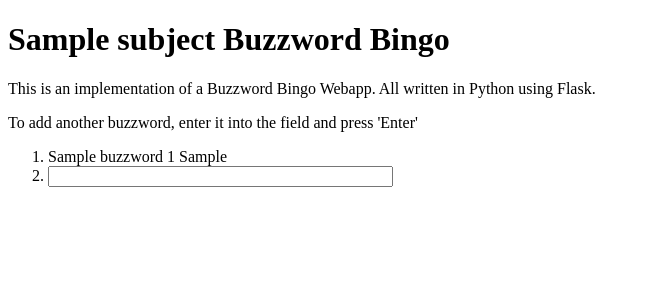
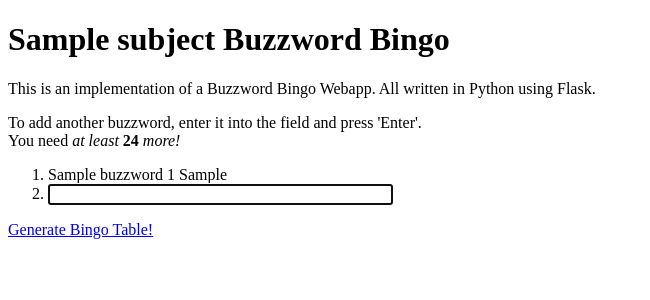
Before and after one commit to Circlebit/bwbingo, a Flask app: template app/templates/index.html in a window 1280 px wide. Shown: the top 300 px of the page, without its empty margins (0-650 px from the left). Run offline with Flask 2, Linux system fonts and the light colour scheme; the template is opened without the code that fills it: values that come from a table or form of the project are taken from there, most other values are stand-ins (such as "Sample title", 1, 10 or a date in 2020).

Commit message:
cosmetic changes

```diff
--- a/app/templates/index.html
+++ b/app/templates/index.html
@@ -10,12 +10,14 @@
 		<ol>
 
 	{% else %}
-		<p>To add another buzzword, enter it into the field and press 'Enter'</p>
+		<p>To add another buzzword, enter it into the field and press 'Enter'.<br>
+		You need <em>at least </em><strong>{{25-bwList.__len__()}}</strong> <em>more!</em></p>
 		<ol>
 
 		{% for buzzword in bwList %}
 			<li>{{ buzzword }}
-			<form action="" method="post" name="DelButtonForm" style="display:inline;"> <!-- delete button -->
+			<!-- delete button -->
+			<form action="" method="post" name="DelButtonForm" style="display:inline;">
 				{{ delButtonList[-1].delId( value=bwList.index(buzzword) ) }}
 				{{ delButtonList[-1].delButton() }}
 			</form>
@@ -25,9 +27,11 @@
 	{% endif %}
 			<!-- Input StringField -->
 			<li><form action="" method="post" name="BuzzwordForm">
-				{{ form.bwInput(size=40) }}<br>
+				{{ form.bwInput(size=40, autofocus=true, value="", autocomplete="off") }}<br>
 			</form></li>
 		</ol>
+
+		<a href="/game">Generate Bingo Table!</a>
 
 	</div>
 
--- a/app/views.py
+++ b/app/views.py
@@ -24,3 +24,8 @@ def newBingo():
 							form = form,
 							bwList = bwList,
 							delButtonList = delButtonList)
+
+
+@app.route('/game', methods=['GET'])
+def game():
+	return "Game is coming soon!"
```
